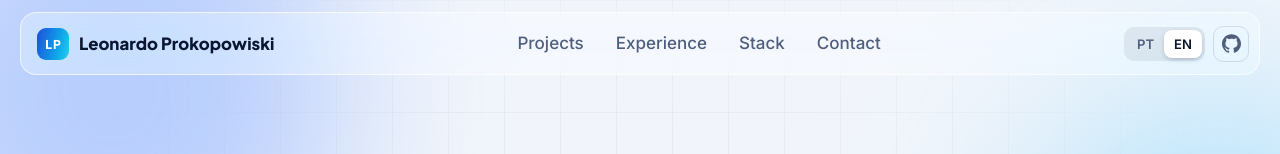
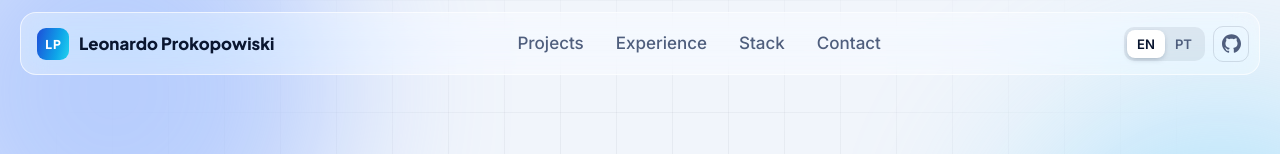
Before and after one commit to leonardoprokopowiskii/portfolio, a React (Vite) app: page / in a window 1280 px wide. Shown: the top 154 px of the page. Built offline with nearby package versions, Linux system fonts and the light colour scheme.

Commit message:
feat(i18n): set English as default language and reorder switcher to EN/PT

```diff
--- a/index.html
+++ b/index.html
@@ -1,5 +1,5 @@
 <!DOCTYPE html>
-<html lang="pt-BR">
+<html lang="en">
   <head>
     <meta charset="UTF-8" />
     <meta name="viewport" content="width=device-width, initial-scale=1.0, viewport-fit=cover" />
@@ -26,8 +26,8 @@
       property="og:description"
       content="Aplicações web modernas, APIs RESTful e soluções full-stack com React, TypeScript, Node.js e Python. Estudante de Engenharia de Software e Aprendiz na SPRO, an NTT DATA company."
     />
-    <meta property="og:locale" content="pt_BR" />
-    <meta property="og:locale:alternate" content="en_US" />
+    <meta property="og:locale" content="en_US" />
+    <meta property="og:locale:alternate" content="pt_BR" />
 
     <!-- Twitter / X -->
     <meta name="twitter:card" content="summary" />
--- a/src/components/layout/Navbar/Navbar.tsx
+++ b/src/components/layout/Navbar/Navbar.tsx
@@ -55,17 +55,17 @@ export function Navbar({ scrolled }: NavbarProps) {
         <div className={styles.lang} role="group" aria-label="Language">
           <button
             type="button"
+            aria-pressed={lang === 'en'}
+            onClick={() => setLang('en')}
+          >
+            EN
+          </button>
+          <button
+            type="button"
             aria-pressed={lang === 'pt'}
             onClick={() => setLang('pt')}
           >
             PT
-          </button>
-          <button
-            type="button"
-            aria-pressed={lang === 'en'}
-            onClick={() => setLang('en')}
-          >
-            EN
           </button>
         </div>
 
--- a/src/i18n/LanguageContext.tsx
+++ b/src/i18n/LanguageContext.tsx
@@ -7,17 +7,17 @@ interface LanguageContextValue {
   t: Translations;
 }
 
+const STORAGE_KEY = 'portfolio-lang';
 const LanguageContext = createContext<LanguageContextValue | undefined>(undefined);
 
 function getInitialLanguage(): Language {
   try {
-    const saved = localStorage.getItem('lang');
-    if (saved === 'pt' || saved === 'en') return saved;
+    const saved = localStorage.getItem(STORAGE_KEY);
+    if (saved === 'en' || saved === 'pt') return saved;
   } catch {
     // ignore storage errors
   }
-  const browserLang = (navigator.language || '').toLowerCase();
-  return browserLang.startsWith('pt') ? 'pt' : 'en';
+  return 'en';
 }
 
 export function LanguageProvider({ children }: { children: ReactNode }) {
@@ -26,7 +26,7 @@ export function LanguageProvider({ children }: { children: ReactNode }) {
   const setLang = (next: Language) => {
     setLangState(next);
     try {
-      localStorage.setItem('lang', next);
+      localStorage.setItem(STORAGE_KEY, next);
     } catch {
       // ignore storage errors
     }
```
